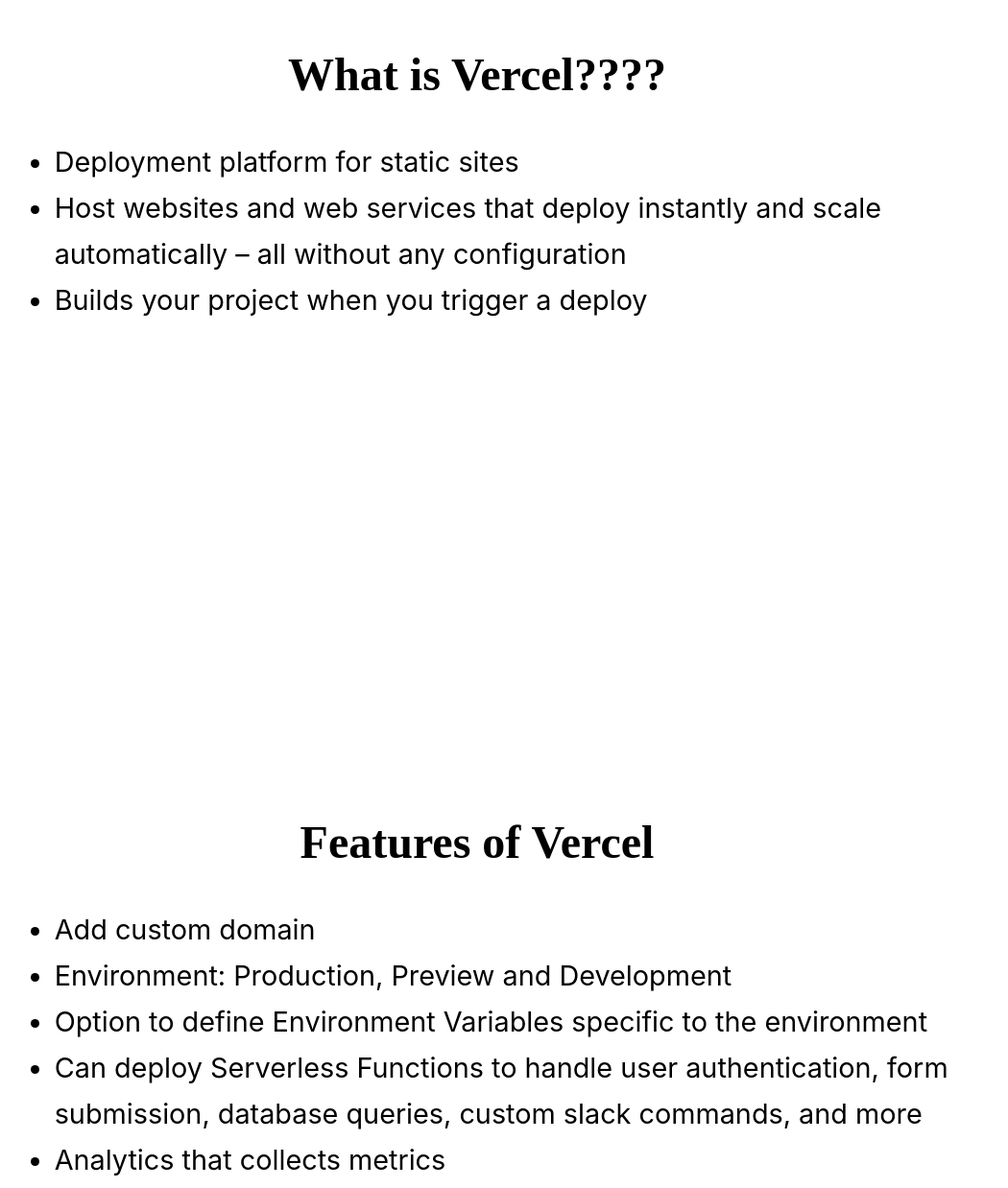
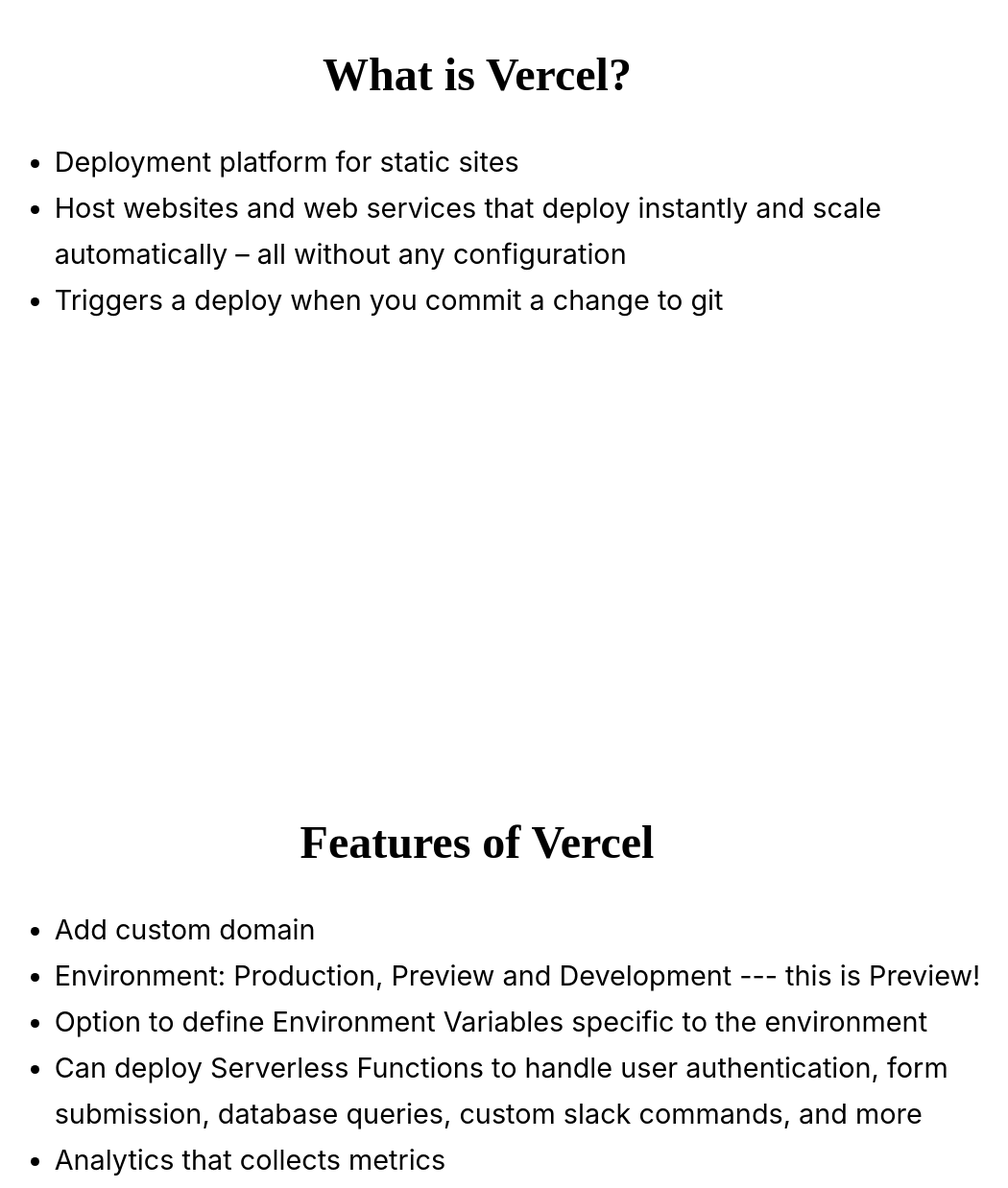
Before and after one commit to bernadette-codes/arke-vercel-demo, a Next.js app: page / in a window 1280 px wide. Shown: the part 870-2108 px from the top of the page at 96% size, without its empty margins (143-1193 px from the left). Built offline with nearby package versions, Linux system fonts and the light colour scheme.

Commit message:
create preview

```diff
--- a/pages/index.js
+++ b/pages/index.js
@@ -58,11 +58,11 @@
         </div>
 
         <div className={styles.topic}>
-          <h2 className={styles.subHeader}>What is Vercel????</h2>
+          <h2 className={styles.subHeader}>What is Vercel?</h2>
           <ul className={styles.context}>
             <li>Deployment platform for static sites</li>
             <li>Host websites and web services that deploy instantly and scale automatically – all without any configuration</li>
-            <li>Builds your project when you trigger a deploy</li>
+            <li>Triggers a deploy when you commit a change to git</li>
           </ul>
         </div>
 
@@ -70,7 +70,7 @@
           <h2 className={styles.subHeader}>Features of Vercel</h2>
           <ul className={styles.context}>
             <li>Add custom domain</li>
-            <li>Environment: Production, Preview and Development</li>
+            <li>Environment: Production, Preview and Development --- this is Preview!</li>
             <li>Option to define Environment Variables specific to the environment</li>
             <li>Can deploy Serverless Functions to handle user authentication, form submission, database queries, custom slack commands, and more</li>
             <li>Analytics that collects metrics</li>
@@ -88,42 +88,6 @@
           <p className={styles.quote}>{quoteContent}</p>
         </div>
 
-
-
-
-
-
-
-        {/* <div className={styles.grid}>
-          <a href="https://nextjs.org/docs" className={styles.card}>
-            <h3>Documentation &rarr;</h3>
-            <p>Find in-depth information about Next.js features and API.</p>
-          </a>
-
-          <a href="https://nextjs.org/learn" className={styles.card}>
-            <h3>Learn &rarr;</h3>
-            <p>Learn about Next.js in an interactive course with quizzes!</p>
-          </a>
-
-          <a
-            href="https://github.com/vercel/next.js/tree/master/examples"
-            className={styles.card}
-          >
-            <h3>Examples &rarr;</h3>
-            <p>Discover and deploy boilerplate example Next.js projects.</p>
-          </a>
-
-          <a
-            href="https://vercel.com/import?filter=next.js&utm_source=create-next-app&utm_medium=default-template&utm_campaign=create-next-app"
-            className={styles.card}
-          >
-            <h3>Deploy &rarr;</h3>
-            <p>
-              Instantly deploy your Next.js site to a public URL with Vercel.
-            </p>
-          </a>
-        </div>
-       */}
       </main>
     </div>
   )
```
Also changed, not shown: 1 other file (tests, documents, lock files or other folders).
